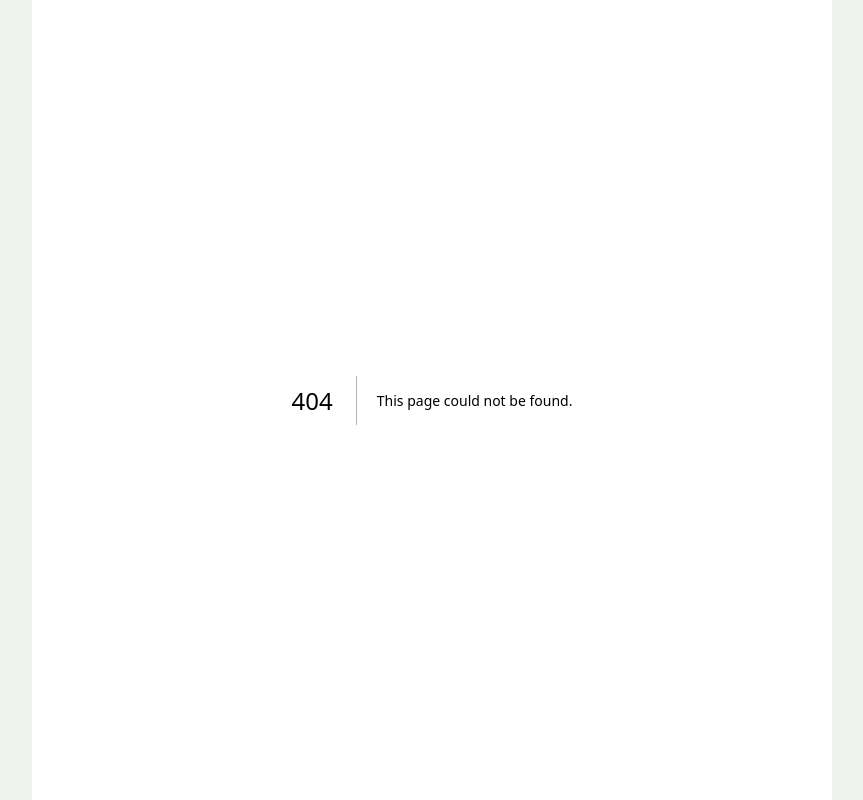
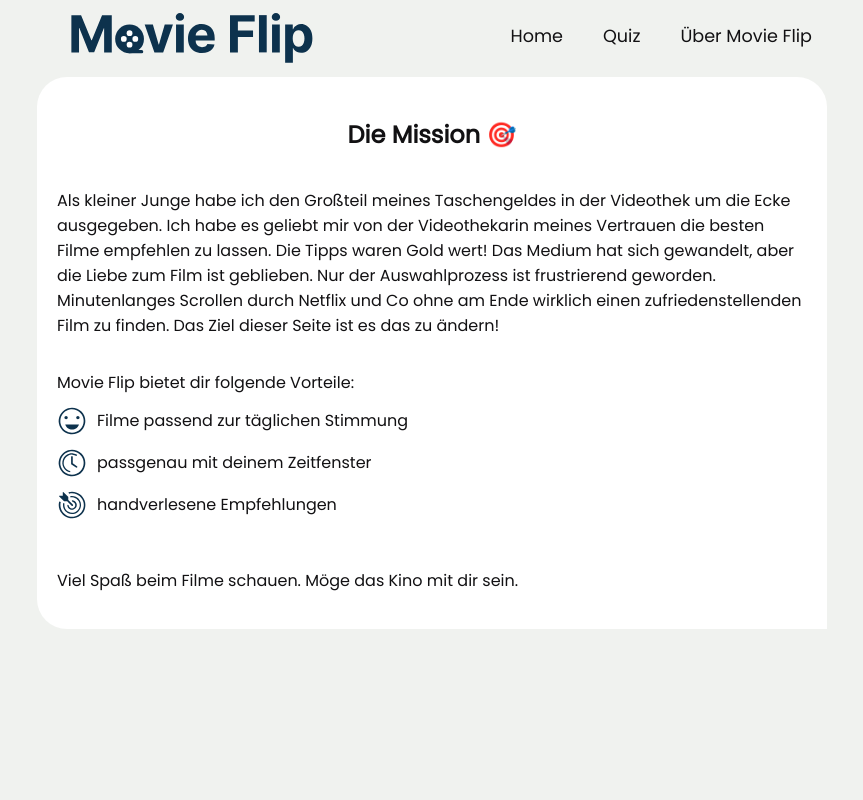
Before and after one commit to flipkoehler/capstone-project-ts, a Next.js app: page /about in a window 1280 px wide. Before the commit this address had no page. Shown: the whole page, without its empty margins (208-1071 px from the left). Built offline with nearby package versions, Linux system fonts and the light colour scheme.

Commit message:
add the about us page

```diff
--- /dev/null
+++ b/components/Benefits/Benefits.js
@@ -0,0 +1,65 @@
+import styled from "styled-components";
+import Image from "next/image";
+
+export default function Benefits() {
+  return (
+    <>
+      <p>Movie Flip bietet dir folgende Vorteile:</p>
+      <StyledUl>
+        <StyledLi>
+          <StyledImage
+            src={"/images/clarity_happy-face-line.svg"}
+            width={30}
+            height={30}
+            alt="happy Icon"
+          />
+          Filme passend zur täglichen Stimmung
+        </StyledLi>
+        <StyledLi>
+          <StyledImage
+            src={"/images/clarity_clock-line.svg"}
+            width={30}
+            height={30}
+            alt="Clock Icon"
+          />
+          passgenau mit deinem Zeitfenster
+        </StyledLi>
+        <StyledLi>
+          <StyledImage
+            src={"/images/clarity_bullseye-line.svg"}
+            width={30}
+            height={30}
+            alt="Bullseye Icon"
+          />
+          handverlesene Empfehlungen
+        </StyledLi>
+      </StyledUl>
+    </>
+  );
+}
+
+// CSS Styling
+
+const StyledUl = styled.ul`
+  padding: 0;
+  margin: -5px 0 20px 0;
+  list-style: none;
+  display: flex;
+  flex-wrap: wrap;
+  flex-direction: row;
+  align-items: center;
+  justify-content: center;
+`;
+
+const StyledLi = styled.li`
+  align-items: center;
+  padding: 0;
+  margin: 0 0 12px 0;
+  width: 100%;
+  display: flex;
+  align-items: center;
+`;
+
+const StyledImage = styled(Image)`
+  margin-right: 10px;
+`;
--- a/components/Navigation/Navigation.js
+++ b/components/Navigation/Navigation.js
@@ -54,7 +54,7 @@ const StyledLink = styled(Link)`
     text-decoration: underline;
   }
 
-  @media (max-width: 550px) {
+  @media (max-width: 650px) {
     padding: 15px;
     background-color: var(--globalWhite);
   }
--- /dev/null
+++ b/pages/about/index.js
@@ -0,0 +1,27 @@
+import Header from "../../components/Header/Header";
+import Benefits from "../../components/Benefits/Benefits";
+
+export default function About() {
+  return (
+    <>
+      <Header />
+
+      <section>
+        <h1>Die Mission 🎯</h1>
+        <p>
+          Als kleiner Junge habe ich den Großteil meines Taschengeldes in der
+          Videothek um die Ecke ausgegeben. Ich habe es geliebt mir von der
+          Videothekarin meines Vertrauen die besten Filme empfehlen zu lassen.
+          Die Tipps waren Gold wert! Das Medium hat sich gewandelt, aber die
+          Liebe zum Film ist geblieben. Nur der Auswahlprozess ist frustrierend
+          geworden. Minutenlanges Scrollen durch Netflix und Co ohne am Ende
+          wirklich einen zufriedenstellenden Film zu finden. Das Ziel dieser
+          Seite ist es das zu ändern!
+        </p>
+        <Benefits />
+
+        <p>Viel Spaß beim Filme schauen. Möge das Kino mit dir sein. </p>
+      </section>
+    </>
+  );
+}
```
Also changed, not shown: components/WelcomePage/WelcomePage.js (+2 -32 lines).
